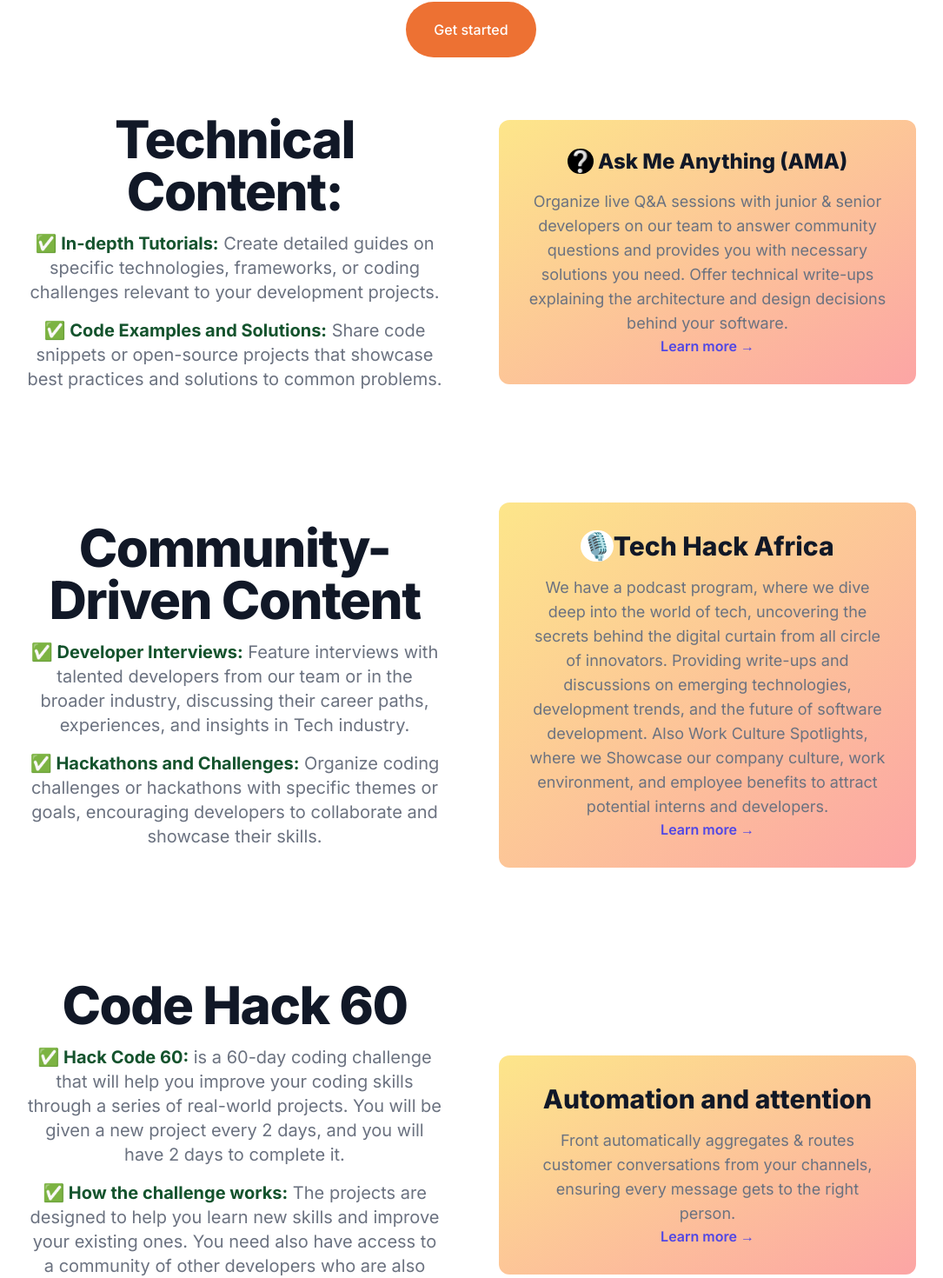
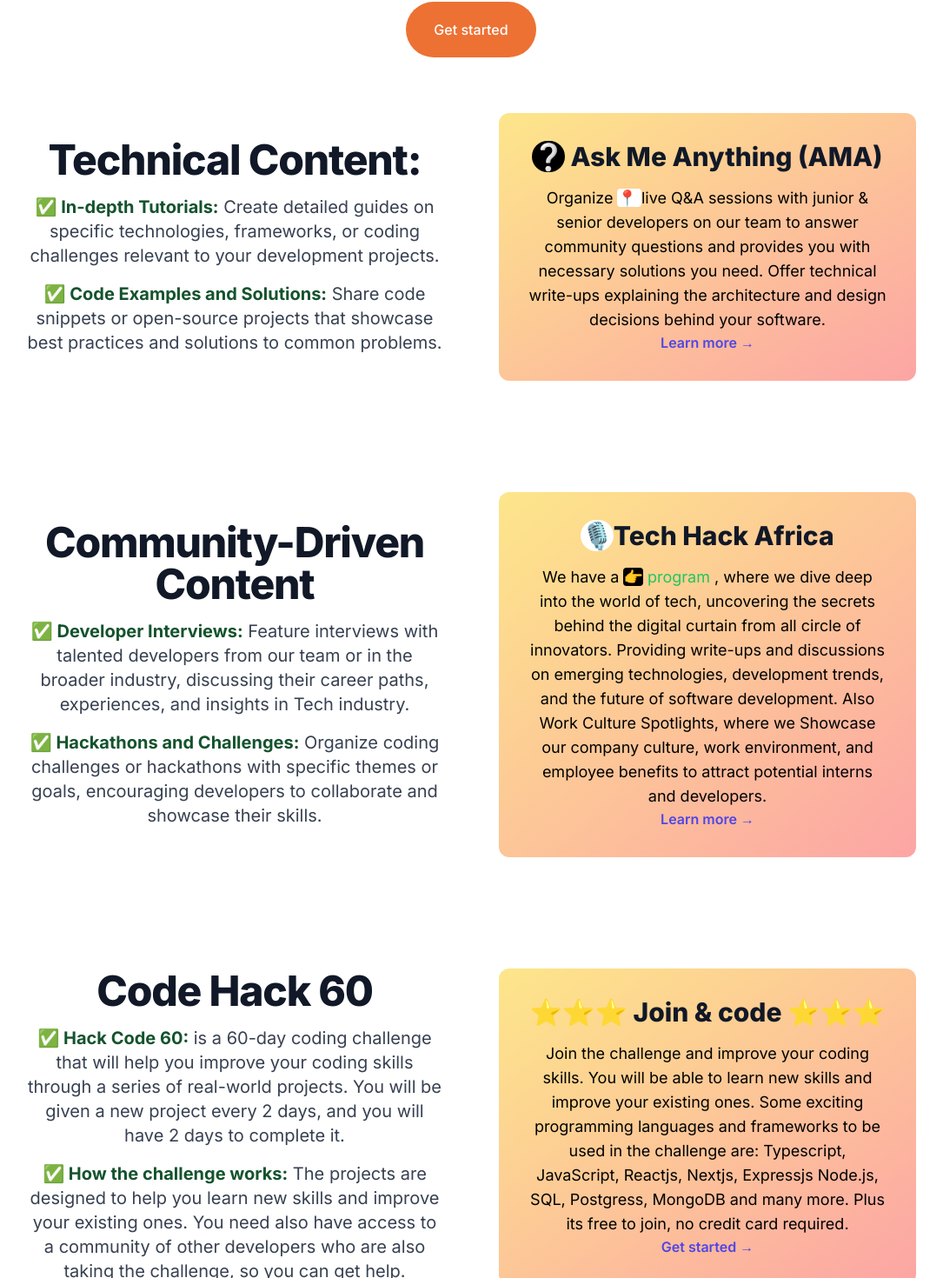
Before and after one commit to marksikaundi/Lupleg, a Next.js app: page / in a window 1280 px wide. Shown: the part 558-2028 px from the top of the page at 87% size, without its empty margins (98-1183 px from the left). Built offline with nearby package versions, Linux system fonts and the light colour scheme.

Commit message:
fixed the stylings

```diff
--- a/components/FeaturesCards/Cards.jsx
+++ b/components/FeaturesCards/Cards.jsx
@@ -1,20 +1,22 @@
+import Link from "next/link";
+
 export default function Cards() {
   return (
     <div className="bg-white">
       <div className="mx-auto max-w-7xl px-4 py-16 sm:px-6 lg:px-8">
         <div className="grid grid-cols-1 items-center gap-16 lg:grid-cols-2">
           <div>
-            <h1 className="text-5xl font-extrabold tracking-tight text-gray-900 sm:text-6xl">
+            <h1 className="text-3xl font-extrabold tracking-tight text-gray-900 sm:text-5xl">
               Technical Content:
             </h1>
-            <p className="mt-4 max-w-2xl text-xl text-gray-500 lg:mx-auto">
+            <p className="mt-4 max-w-2xl text-xl text-gray-700 lg:mx-auto">
               <span className="font-bold text-green-900">
                 ✅ In-depth Tutorials:
               </span>{" "}
               Create detailed guides on specific technologies, frameworks, or
               coding challenges relevant to your development projects.
             </p>
-            <p className="mt-4 max-w-2xl text-xl text-gray-500 lg:mx-auto">
+            <p className="mt-4 max-w-2xl text-xl text-gray-700 lg:mx-auto">
               <span className="font-bold text-green-900">
                 ✅ Code Examples and Solutions:
               </span>{" "}
@@ -23,13 +25,15 @@ export default function Cards() {
             </p>
           </div>
           <div className="rounded-xl bg-gradient-to-br from-[#fde68a] to-[#fca5a5] p-8">
-            <h2 className="text-2xl font-extrabold text-gray-900">
+            <h2 className="text-3xl font-extrabold text-gray-900">
               <span className="border-20 rounded-full bg-black">❔</span> Ask Me
               Anything (AMA)
             </h2>
-            <p className="mt-4 text-lg text-gray-500">
-              Organize live Q&A sessions with junior & senior developers on our
-              team to answer community questions and provides you with necessary
+            <p className="mt-4 text-lg text-black">
+              Organize{" "}
+              <span className="border-20 rounded-sm bg-white"> 📍 </span>
+              live Q&A sessions with junior & senior developers on our team to
+              answer community questions and provides you with necessary
               solutions you need. Offer technical write-ups explaining the
               architecture and design decisions behind your software.
             </p>
@@ -45,10 +49,10 @@ export default function Cards() {
       <div className="mx-auto max-w-7xl px-4 py-16 sm:px-6 lg:px-8">
         <div className="grid grid-cols-1 items-center gap-16 lg:grid-cols-2">
           <div>
-            <h1 className="text-5xl font-extrabold tracking-tight text-gray-900 sm:text-6xl">
+            <h1 className="text-3xl font-extrabold tracking-tight text-gray-900 sm:text-5xl">
               Community-Driven Content
             </h1>
-            <p className="mt-4 max-w-2xl text-xl text-gray-500 lg:mx-auto">
+            <p className="mt-4 max-w-2xl text-xl text-gray-700 lg:mx-auto">
               <span className="font-bold text-green-900">
                 ✅ Developer Interviews:
               </span>{" "}
@@ -56,7 +60,7 @@ export default function Cards() {
               the broader industry, discussing their career paths, experiences,
               and insights in Tech industry.
             </p>
-            <p className="mt-4 max-w-2xl text-xl text-gray-500 lg:mx-auto">
+            <p className="mt-4 max-w-2xl text-xl text-gray-700 lg:mx-auto">
               <span className="font-bold text-green-900">
                 ✅ Hackathons and Challenges:
               </span>{" "}
@@ -70,14 +74,19 @@ export default function Cards() {
               <span className="border-20 rounded-full bg-white">🎙️</span>Tech
               Hack Africa
             </h2>
-            <p className="mt-4 text-lg text-gray-500">
-              We have a podcast program, where we dive deep into the world of
-              tech, uncovering the secrets behind the digital curtain from all
-              circle of innovators. Providing write-ups and discussions on
-              emerging technologies, development trends, and the future of
-              software development. Also Work Culture Spotlights, where we
-              Showcase our company culture, work environment, and employee
-              benefits to attract potential interns and developers.
+            <p className="mt-4 text-lg text-black">
+              We have a{" "}
+              <Link className="text-green-500" href="#">
+                <span className="border-20 rounded-sm bg-black">👉</span>{" "}
+                program
+              </Link>{" "}
+              , where we dive deep into the world of tech, uncovering the
+              secrets behind the digital curtain from all circle of innovators.
+              Providing write-ups and discussions on emerging technologies,
+              development trends, and the future of software development. Also
+              Work Culture Spotlights, where we Showcase our company culture,
+              work environment, and employee benefits to attract potential
+              interns and developers.
             </p>
             <a
               className="mt-6 text-base font-semibold text-indigo-600 hover:text-indigo-500"
@@ -91,40 +100,43 @@ export default function Cards() {
       <div className="mx-auto max-w-7xl px-4 py-16 sm:px-6 lg:px-8">
         <div className="grid grid-cols-1 items-center gap-16 lg:grid-cols-2">
           <div>
-            <h1 className="text-5xl font-extrabold tracking-tight text-gray-900 sm:text-6xl">
+            <h1 className="text-3xl font-extrabold tracking-tight text-gray-900 sm:text-5xl">
               Code Hack 60
             </h1>
-            <p className="mt-4 max-w-2xl text-xl text-gray-500 lg:mx-auto">
+            <p className="mt-4 max-w-2xl text-xl text-gray-700 lg:mx-auto">
               <span className="font-bold text-green-900">✅ Hack Code 60:</span>{" "}
               is a 60-day coding challenge that will help you improve your
               coding skills through a series of real-world projects. You will be
               given a new project every 2 days, and you will have 2 days to
               complete it.
             </p>
-            <p className="mt-4 max-w-2xl text-xl text-gray-500 lg:mx-auto">
+            <p className="mt-4 max-w-2xl text-xl text-gray-700 lg:mx-auto">
               <span className="font-bold text-green-900">
                 ✅ How the challenge works:
               </span>{" "}
               The projects are designed to help you learn new skills and improve
               your existing ones. You need also have access to a community of
               other developers who are also taking the challenge, so you can get
-              help and support from others as you go through the challenge.
+              help.
             </p>
           </div>
           <div className="rounded-xl bg-gradient-to-br from-[#fde68a] to-[#fca5a5] p-8">
             <h2 className="text-3xl font-extrabold text-gray-900">
-              Automation and attention
+              ⭐️⭐️⭐️ Join & code ⭐️⭐️⭐️
             </h2>
-            <p className="mt-4 text-lg text-gray-500">
-              Front automatically aggregates & routes customer conversations
-              from your channels, ensuring every message gets to the right
-              person.
+            <p className="mt-4 text-lg text-black">
+              Join the challenge and improve your coding skills. You will be
+              able to learn new skills and improve your existing ones. Some
+              exciting programming languages and frameworks to be used in the
+              challenge are: Typescript, JavaScript, Reactjs, Nextjs, Expressjs
+              Node.js, SQL, Postgress, MongoDB and many more. Plus its free to
+              join, no credit card required.
             </p>
             <a
               className="mt-6 text-base font-semibold text-indigo-600 hover:text-indigo-500"
               href="/hack_code_60"
             >
-              Learn more →
+              Get started →
             </a>
           </div>
         </div>
```
